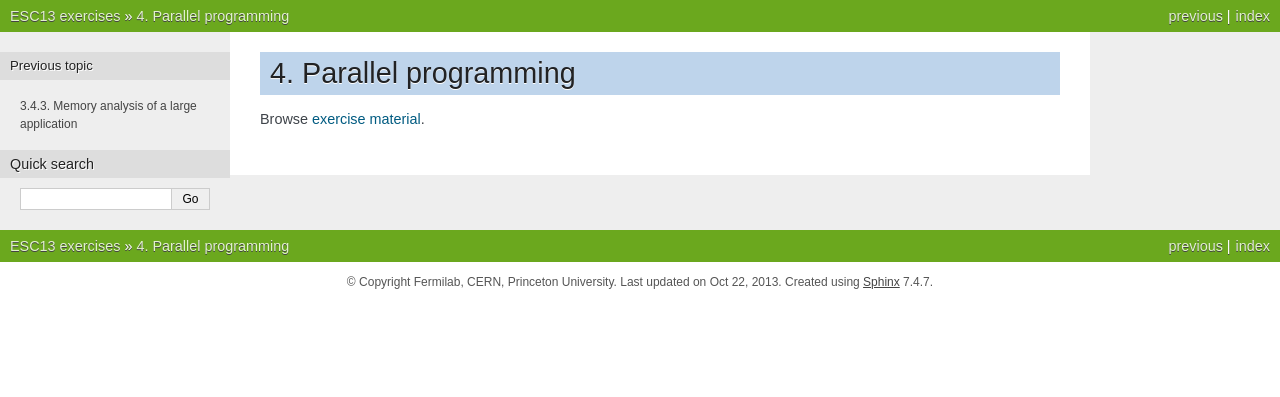
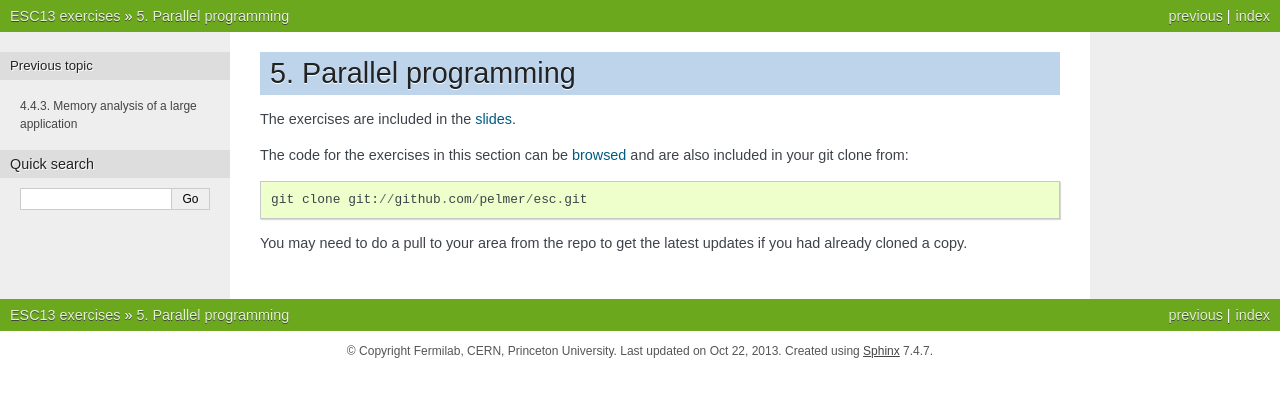
Before and after one commit to pelmer/esc, a Sphinx documentation site: the page built from doc/parallel/index.rst, in a window 1280 px wide. Shown: the top 397 px of the page. Built offline with Sphinx 7.4.7, drawn with Linux system fonts in a browser that asks for light colours; pages that are not in the unit, such as notebooks, are missing from menus.

Commit message:
Minor updates

```diff
--- a/doc/parallel/index.rst
+++ b/doc/parallel/index.rst
@@ -1,4 +1,12 @@
 Parallel programming
 ====================
 
-Browse `exercise material <../exercises/parallel/>`_.
+The exercises are included in the
+`slides <https://agenda.infn.it/conferenceOtherViews.py?view=standard&confId=6686>`_.
+
+The code for the exercises in this section can be `browsed <../exercises/parallel/>`_ and are also included in your git clone from::
+
+     git clone git://github.com/pelmer/esc.git
+
+You may need to do a pull to your area from the repo to get the latest
+updates if you had already cloned a copy.
```
Also changed, not shown: doc/cpp/index.rst (added, +13 -0 lines).
